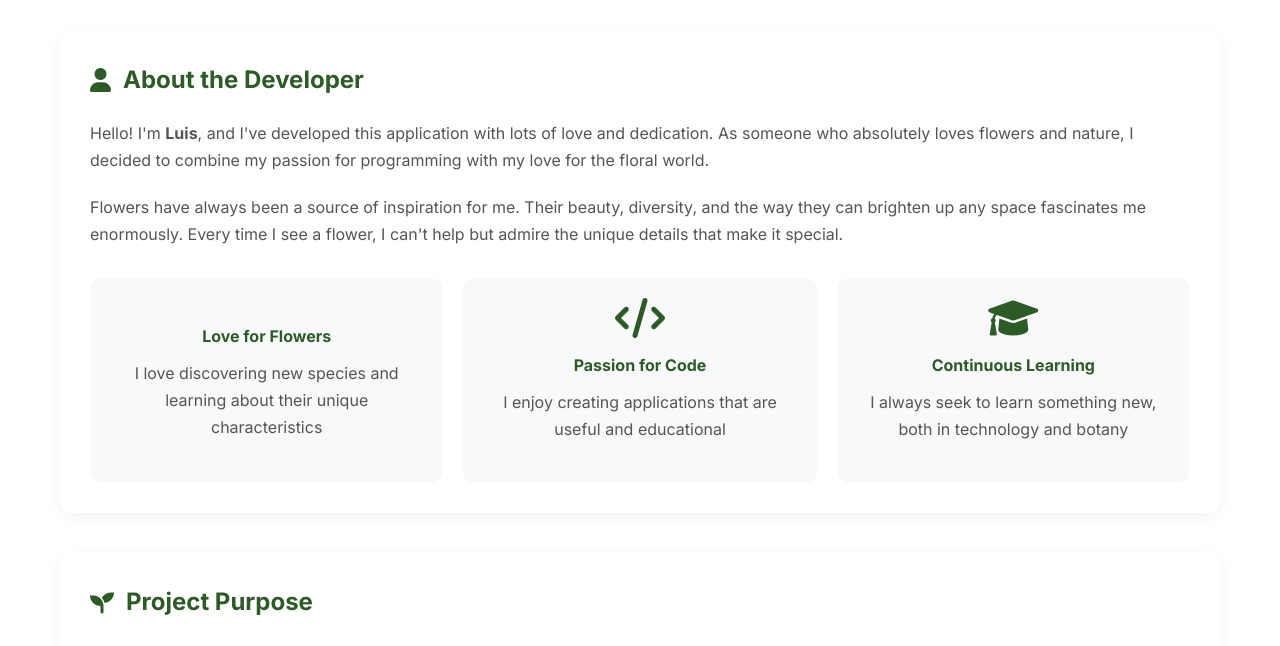
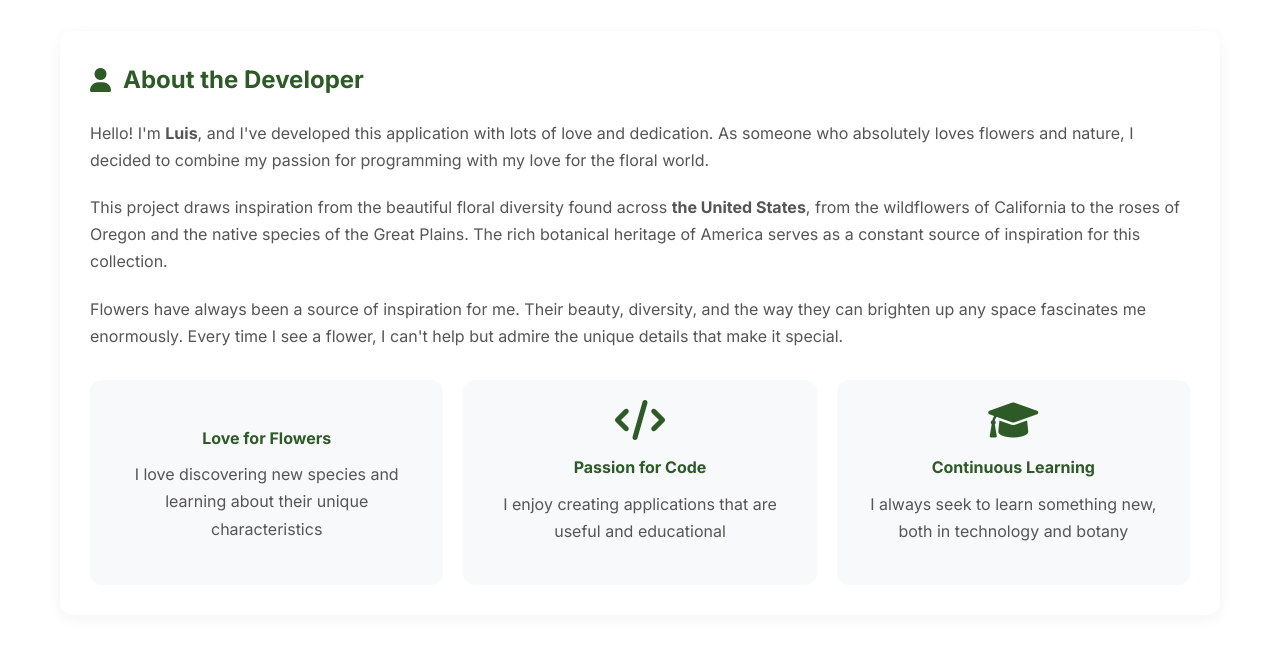
Before and after one commit to DenisGom2022/Floral, a PHP site: page /about.php in a window 1280 px wide. Shown: the part 263-909 px from the top of the page. Run offline with PHP 8.4, Linux system fonts and the light colour scheme.

Commit message:
Agregar que es de estados unidos

```diff
--- a/about.php
+++ b/about.php
@@ -520,6 +520,8 @@ body {
                             <div class="section-content">
                                 <p>Hello! I'm <strong>Luis</strong>, and I've developed this application with lots of love and dedication. As someone who absolutely loves flowers and nature, I decided to combine my passion for programming with my love for the floral world.</p>
 
+                                <p>This project draws inspiration from the beautiful floral diversity found across <strong>the United States</strong>, from the wildflowers of California to the roses of Oregon and the native species of the Great Plains. The rich botanical heritage of America serves as a constant source of inspiration for this collection.</p>
+
                                 <p>Flowers have always been a source of inspiration for me. Their beauty, diversity, and the way they can brighten up any space fascinates me enormously. Every time I see a flower, I can't help but admire the unique details that make it special.</p>
 
                                 <div class="passion-points">
```
